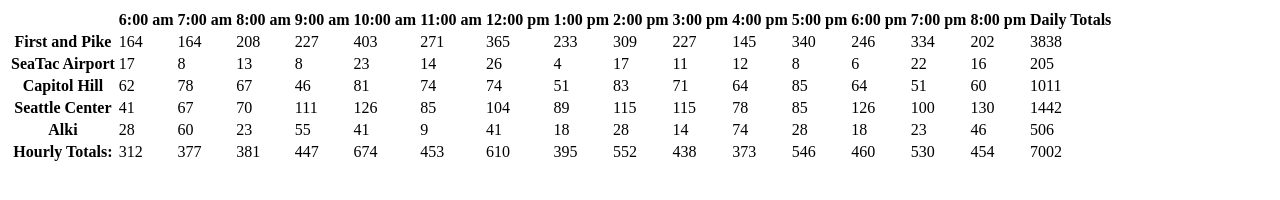
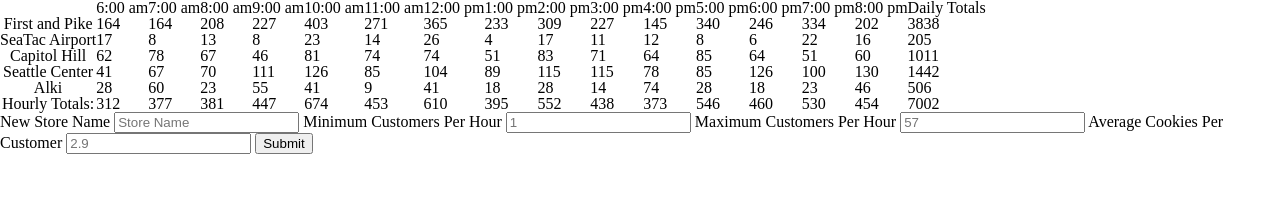
Before and after one commit to jpumph029/cookie-stand, a plain HTML site: page sales.html in a window 1280 px wide. Drawn offline with Linux system fonts and the light colour scheme.

Commit message:
styling css

```diff
--- a/sales.html
+++ b/sales.html
@@ -2,26 +2,30 @@
 <html>
 
 <head>
-    <title>Page Title</title>
-    <link rel="stylesheet" type="text/css" media="screen" href="./style/stylesheet.css">
+  <title>Sales</title>
+  <link rel="stylesheet" type="text/css" href="./style/reset.css">
+  <link rel="stylesheet" type="text/css" media="screen" href="./style/stylesheet.css">
 </head>
 
 <body>
-    <main id='main-content'></main>
-    <script src="app.js"></script>
-
+  <main id ='main-content'></main>
+  <div id= 'Sales Table'>
+    <form id="sales-table-form">
+      <label>New Store Name
+        <input name="storename" type="text" placeholder="Store Name">
+      </label>
+      <label>Minimum Customers Per Hour
+        <input name="min" type="number" placeholder="1">
+      </label>
+      <label>Maximum Customers Per Hour
+        <input name="max" type="number" placeholder="57">
+      </label>
+      <label for="avg">Average Cookies Per Customer</label>
+      <input id="avg" name="avg" type="number" step='0.01' placeholder="2.9">
+      <button type="submit">Submit</button>
+    </form>
+  </div>
+  <script src="app.js"></script>
 </body>
 
-
-<!--
-<table>
-    <thead>
-        <tr>123</tr>
-        <tr>123</tr>
-        <tr>123</tr>
-        <tr>123</tr>
-        <tr>123</tr>
-    </thead>
-</table> -->
-
 </html>
--- /dev/null
+++ b/style/reset.css
@@ -0,0 +1,48 @@
+/* http://meyerweb.com/eric/tools/css/reset/
+   v2.0 | 20110126
+   License: none (public domain)
+*/
+
+html, body, div, span, applet, object, iframe,
+h1, h2, h3, h4, h5, h6, p, blockquote, pre,
+a, abbr, acronym, address, big, cite, code,
+del, dfn, em, img, ins, kbd, q, s, samp,
+small, strike, strong, sub, sup, tt, var,
+b, u, i, center,
+dl, dt, dd, ol, ul, li,
+fieldset, form, label, legend,
+table, caption, tbody, tfoot, thead, tr, th, td,
+article, aside, canvas, details, embed,
+figure, figcaption, footer, header, hgroup,
+menu, nav, output, ruby, section, summary,
+time, mark, audio, video {
+	margin: 0;
+	padding: 0;
+	border: 0;
+	font-size: 100%;
+	font: inherit;
+	vertical-align: baseline;
+}
+/* HTML5 display-role reset for older browsers */
+article, aside, details, figcaption, figure,
+footer, header, hgroup, menu, nav, section {
+	display: block;
+}
+body {
+	line-height: 1;
+}
+ol, ul {
+	list-style: none;
+}
+blockquote, q {
+	quotes: none;
+}
+blockquote:before, blockquote:after,
+q:before, q:after {
+	content: '';
+	content: none;
+}
+table {
+	border-collapse: collapse;
+	border-spacing: 0;
+}
```
Also changed, not shown: app.js (+15 -0 lines), resources/chinook.jpg (added), resources/cutter.jpeg (added), resources/family.jpg (added), resources/fish.jpg (added), resources/frosted-cookie.jpg (added), resources/salmon.png (added), resources/shirt.jpg (added).
